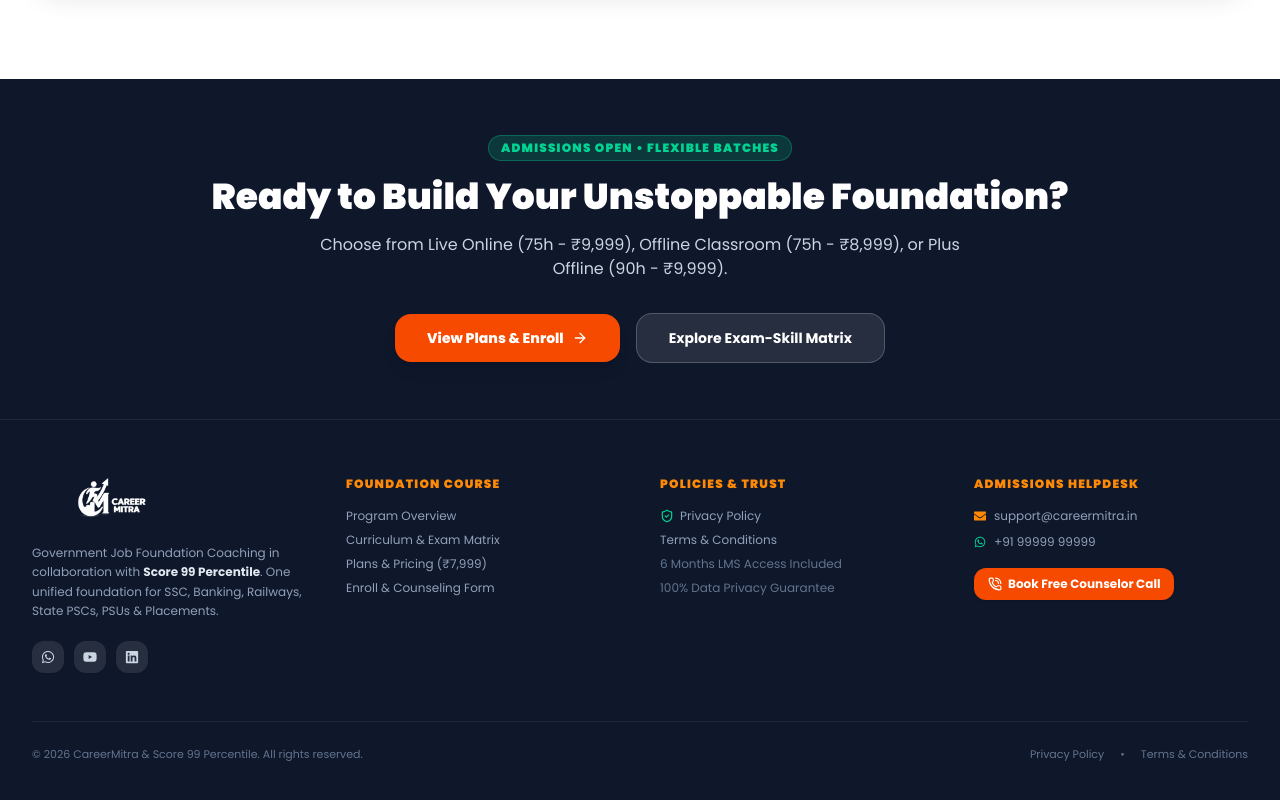
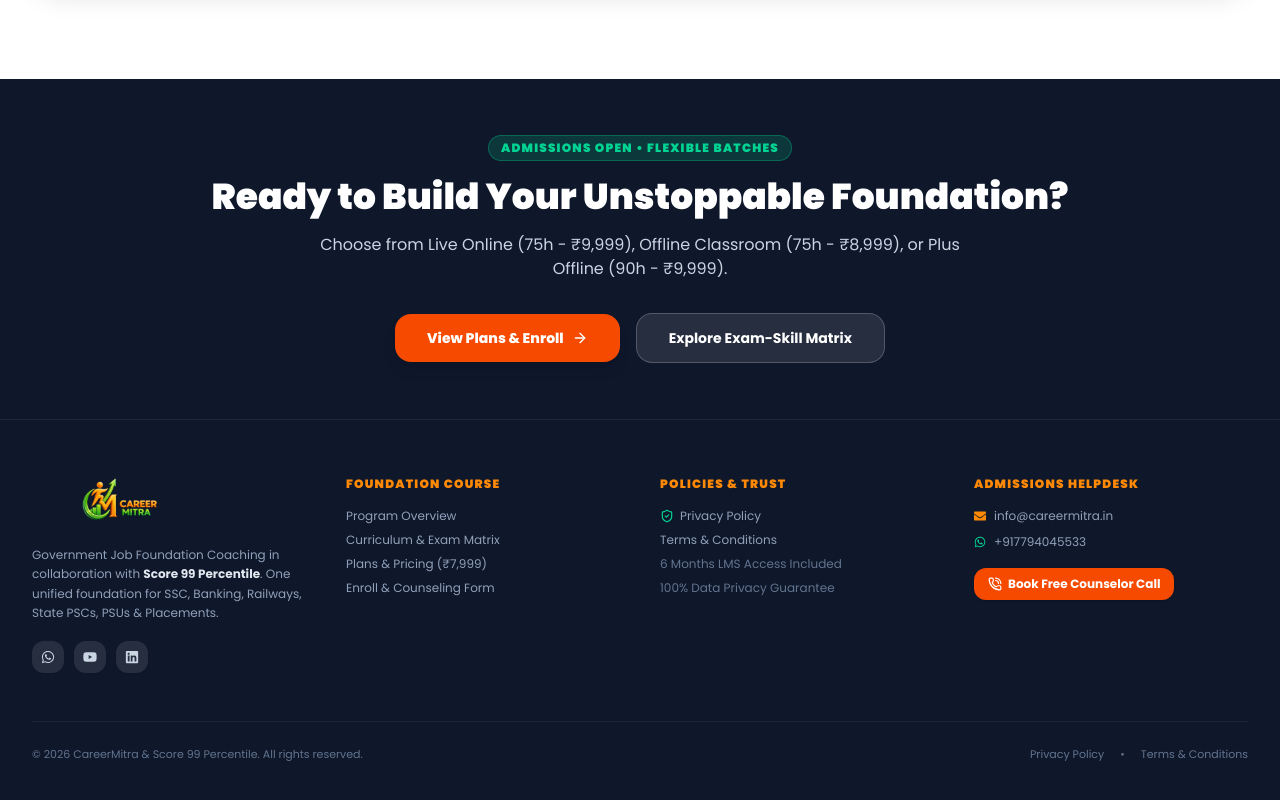
Before and after one commit to merugu-srikanth/career-Courses, a Next.js app: page / in a window 1280 px wide. Shown: the part 4000-4800 px from the top of the page. Built offline with nearby package versions, Linux system fonts and the light colour scheme.

Commit message:
fix: correct footer logo dimensions and column vertical alignment

```diff
--- a/src/components/Footer.jsx
+++ b/src/components/Footer.jsx
@@ -12,21 +12,22 @@
       <div className="max-w-7xl mx-auto px-4 sm:px-6 lg:px-8">
         <div className="grid grid-cols-1 md:grid-cols-2 lg:grid-cols-4 gap-8 lg:gap-10 mb-12">
           {/* Brand & Collaboration */}
-          <div className="space-y-4">
-            <Link href="/" className="inline-block relative w-40 h-11">
+          <div className="space-y-3.5">
+            <Link href="/" className="inline-block relative w-44 h-12">
               <Image
                 src={LogoImg}
                 alt="Career Mitra"
                 fill
-                className="object-contain brightness-0 invert"
+                className="object-contain"
+                priority
               />
             </Link>
-            <p className="text-xs text-slate-400 leading-relaxed font-normal">
+            <p className="text-xs text-slate-400 leading-relaxed font-normal max-w-sm">
               Government Job Foundation Coaching in collaboration with <strong className="text-slate-200">Score 99 Percentile</strong>. One unified foundation for SSC, Banking, Railways, State PSCs, PSUs & Placements.
             </p>
             <div className="flex items-center gap-2.5 pt-1">
               <a
-                href="https://wa.me/919999999999"
+                href="https://wa.me/917794045533"
                 target="_blank"
                 rel="noreferrer"
                 className="w-8 h-8 rounded-xl bg-white/10 hover:bg-emerald-600 flex items-center justify-center text-slate-300 hover:text-white transition-all shadow-xs"
@@ -110,14 +111,14 @@
             <div className="space-y-2.5 text-xs text-slate-400">
               <div className="flex items-center gap-2">
                 <FaEnvelope className="text-orange-400 shrink-0" />
-                <a href="mailto:support@careermitra.in" className="hover:text-white transition-colors">
-                  support@careermitra.in
+                <a href="mailto:info@careermitra.in" className="hover:text-white transition-colors">
+                  info@careermitra.in
                 </a>
               </div>
               <div className="flex items-center gap-2">
                 <FaWhatsapp className="text-emerald-400 shrink-0" />
-                <a href="https://wa.me/919999999999" target="_blank" rel="noreferrer" className="hover:text-white transition-colors">
-                  +91 99999 99999
+                <a href="https://wa.me/+917794045533" target="_blank" rel="noreferrer" className="hover:text-white transition-colors">
+                  +917794045533
                 </a>
               </div>
               <div className="pt-2">
```
